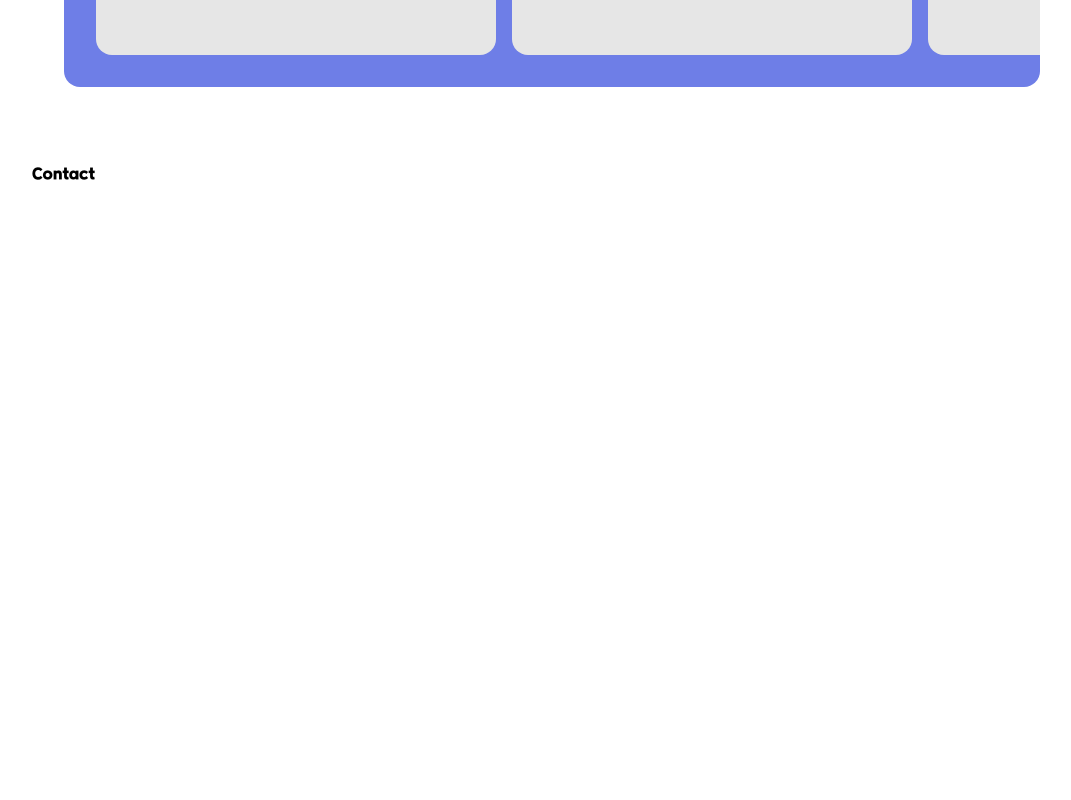
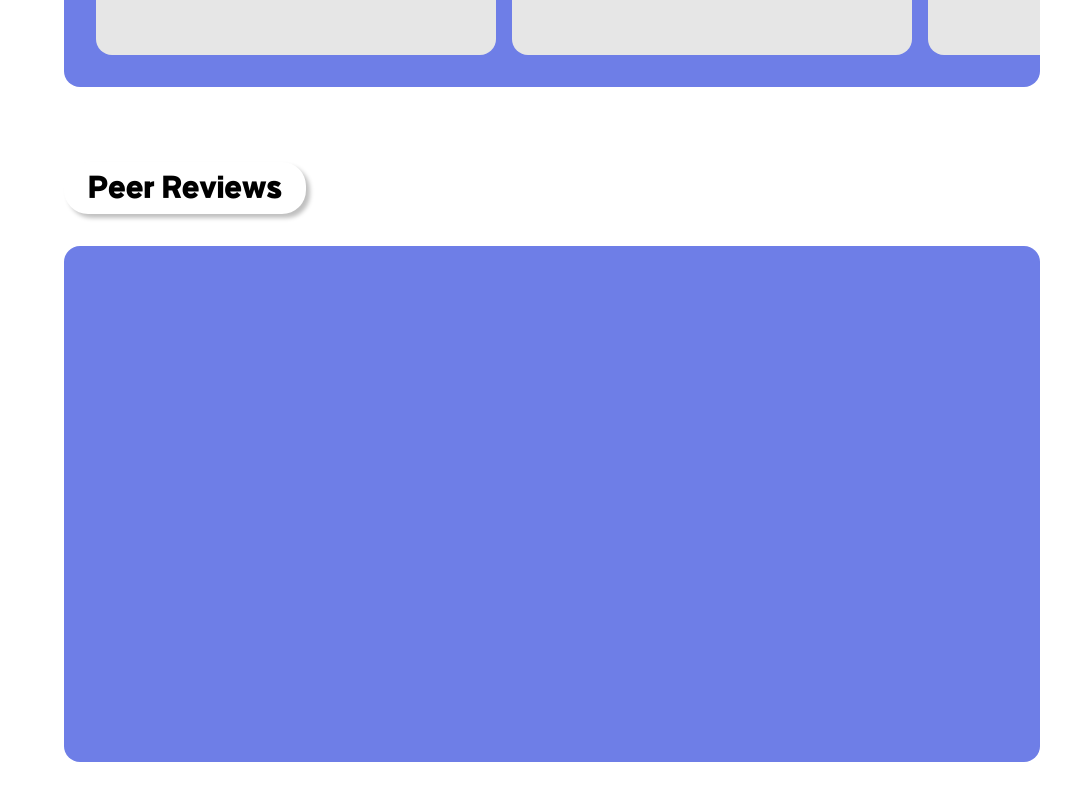
Before and after one commit to Seo-Yurim/portfolio, a Next.js app: page / in a window 1280 px wide. Shown: the part 3038-3838 px from the top of the page, without its empty margins (208-1279 px from the left). Built offline with nearby package versions, Linux system fonts and the light colour scheme.

Commit message:
FEAT: 피어리뷰 섹션 레이아웃 구현

```diff
--- a/src/app/components/peer-review.tsx
+++ b/src/app/components/peer-review.tsx
@@ -1,7 +1,10 @@
 export function PeerReview() {
   return (
-    <section id="peer-review" className="h-screen">
-      <p className="font-GWT">Contact</p>
+    <section id="peer-review" className="container flex h-screen flex-col gap-8">
+      <h2 className="w-fit rounded-3xl bg-white px-6 py-2 font-GWT text-3xl text-black shadow-right-down">
+        Peer Reviews
+      </h2>
+      <div className="grid h-[516px] grid-cols-3 gap-2 rounded-2xl bg-primary p-4"></div>
     </section>
   );
 }
```
